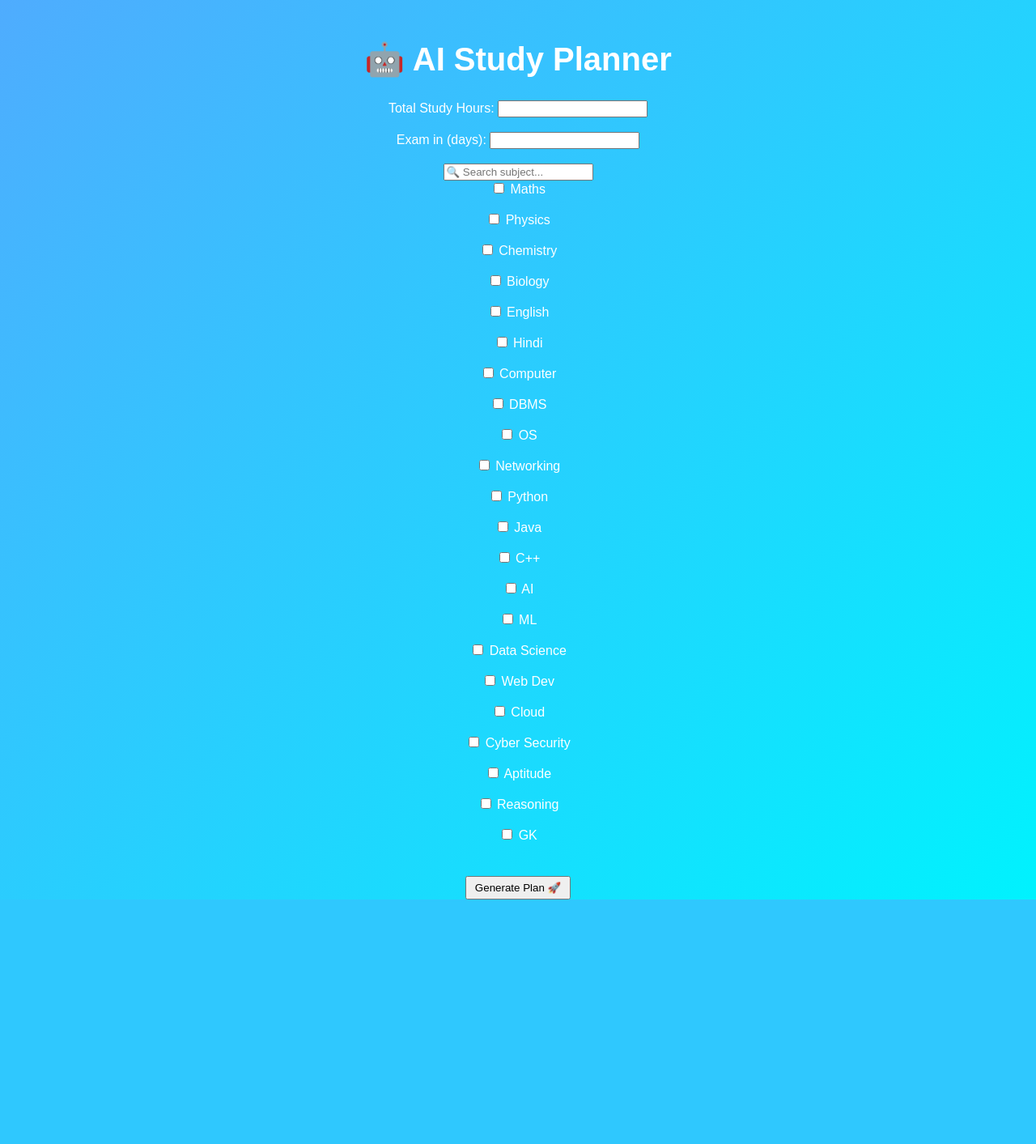
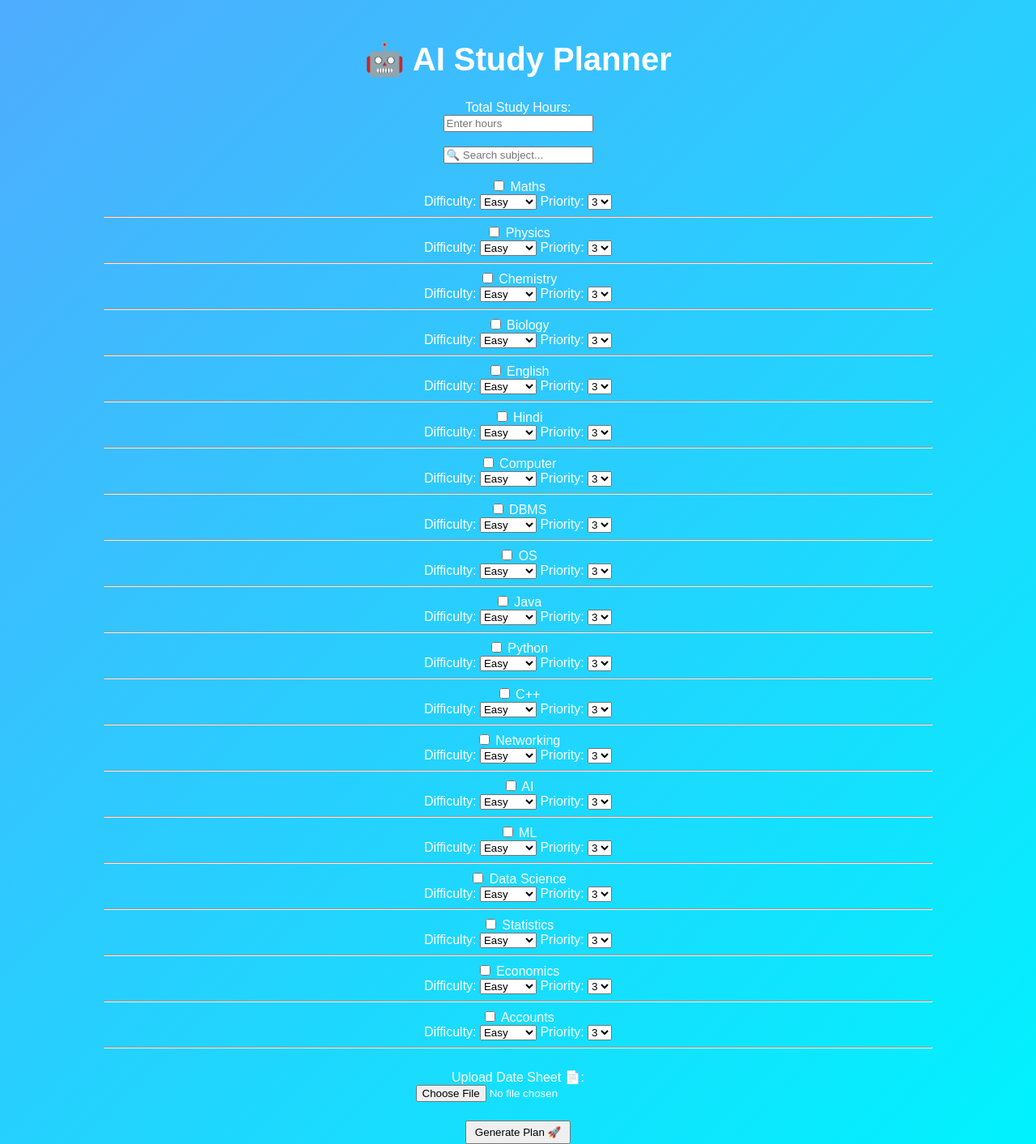
Before and after one commit to tarunkumar-ai-dev/ai_study_planner, a Flask app: page / in a window 1280 px wide. Shown: the whole page at 81% size. Before the commit the page ends 1111 px from the top, so only its background shows below. Run offline with Flask 3, Linux system fonts and the light colour scheme.

Commit message:
Update index.html

```diff
--- a/templates/index.html
+++ b/templates/index.html
@@ -8,62 +8,52 @@
 <body>
 
 <div class="container">
-
     <h1>🤖 AI Study Planner</h1>
 
     <!-- TOTAL HOURS -->
-    <label>Total Study Hours:</label>
-    <input type="number" name="hours" id="hours" required>
-
-    <br><br>
-
-    <!-- EXAM DAYS -->
-    <label>Exam in (days):</label>
-    <input type="number" name="exam_days" id="exam_days" required>
-
-    <br><br>
+    <label>Total Study Hours:</label><br>
+    <input type="number" id="hoursInput" placeholder="Enter hours" required><br><br>
 
     <!-- SEARCH -->
-    <input type="text" id="search" placeholder="🔍 Search subject..." onkeyup="filterSubjects()">
+    <input type="text" id="search" placeholder="🔍 Search subject..." onkeyup="filterSubjects()"><br><br>
 
-    <form action="/generate" method="POST">
+    <!-- FORM -->
+    <form action="/generate" method="POST" enctype="multipart/form-data">
 
         <input type="hidden" name="hours" id="hiddenHours">
-        <input type="hidden" name="exam_days" id="hiddenExam">
 
-        <div id="subjectList">
-
-            <!-- Subjects dynamically -->
-        </div>
+        <!-- SUBJECT LIST -->
+        <div id="subjectList"></div>
 
         <br>
+
+        <!-- DATE SHEET UPLOAD -->
+        <label>Upload Date Sheet 📄:</label><br>
+        <input type="file" name="datesheet" accept="image/*" required><br><br>
+
         <button type="submit" onclick="prepareForm()">Generate Plan 🚀</button>
 
     </form>
-
 </div>
 
 <script>
 
 let subjects = [
     "Maths","Physics","Chemistry","Biology","English","Hindi",
-"Computer","DBMS","OS","Networking","Python","Java",
-"C++","AI","ML","Data Science","Web Dev","Cloud",
-"Cyber Security","Aptitude","Reasoning","GK"
+    "Computer","DBMS","OS","Java","Python","C++","Networking",
+    "AI","ML","Data Science","Statistics","Economics","Accounts"
 ];
 
-// render subjects
-function renderSubjects() {
-
+// CREATE SUBJECT LIST
+function renderSubjects(list) {
     let html = "";
 
-    subjects.forEach(sub => {
+    list.forEach(sub => {
         html += `
-        <div class="subject-item">
+        <div class="subject">
+            <input type="checkbox" name="selected_subjects" value="${sub}"> ${sub}
 
-            <input type="checkbox" name="selected_subjects" value="${sub}" onclick="toggleOptions('${sub}')"> ${sub}
-
-            <div id="opt-${sub}" style="display:none;">
+            <br>
 
             Difficulty:
             <select name="difficulty_${sub}">
@@ -81,42 +71,33 @@ function renderSubjects() {
                 <option value="5">5</option>
             </select>
 
+            <hr>
         </div>
-        </div>
-        <br>
         `;
     });
 
     document.getElementById("subjectList").innerHTML = html;
 }
 
-// show options
-function toggleOptions(sub) {
-    let el = document.getElementById("opt-" + sub);
-    el.style.display = (el.style.display === "none") ? "block" : "none";
+// SEARCH FUNCTION
+function filterSubjects() {
+    let input = document.getElementById("search").value.toLowerCase();
+
+    let filtered = subjects.filter(sub =>
+        sub.toLowerCase().includes(input)
+    );
+
+    renderSubjects(filtered);
 }
 
-// search
-function filterSubjects() {
-    let val = document.getElementById("search").value.toLowerCase();
-    let items = document.getElementsByClassName("subject-item");
+// INITIAL LOAD
+renderSubjects(subjects);
 
-    for (let i = 0; i < items.length; i++) {
-        let text = items[i].innerText.toLowerCase();
-        items[i].style.display = text.includes(val) ? "block" : "none";
+// SEND HOURS
+function prepareForm() {
+    let hours = document.getElementById("hoursInput").value;
+    document.getElementById("hiddenHours").value = hours;
 }
-}
-
-// pass values
-function prepareForm() {
-    document.getElementById("hiddenHours").value =
-        document.getElementById("hours").value;
-
-    document.getElementById("hiddenExam").value =
-        document.getElementById("exam_days").value;
-}
-
-renderSubjects();
 
 </script>
 
```
Lines whose indentation alone changed are shown as unchanged.
